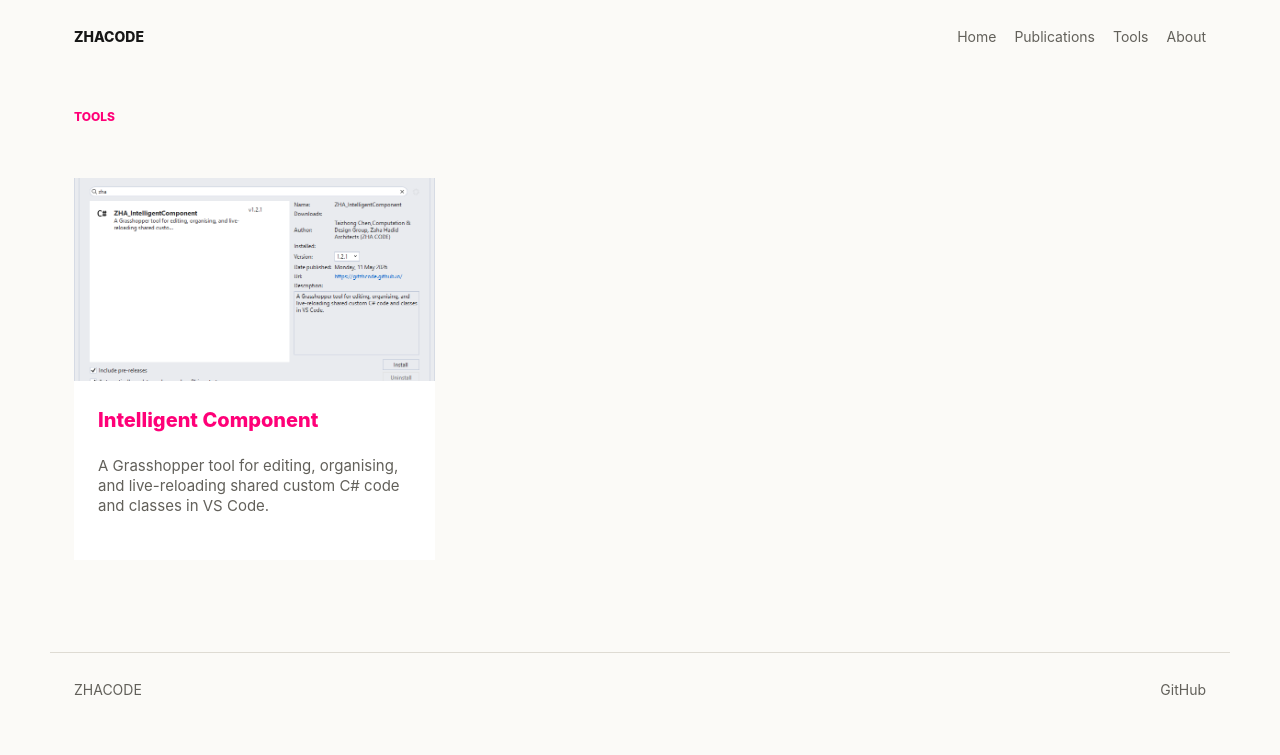
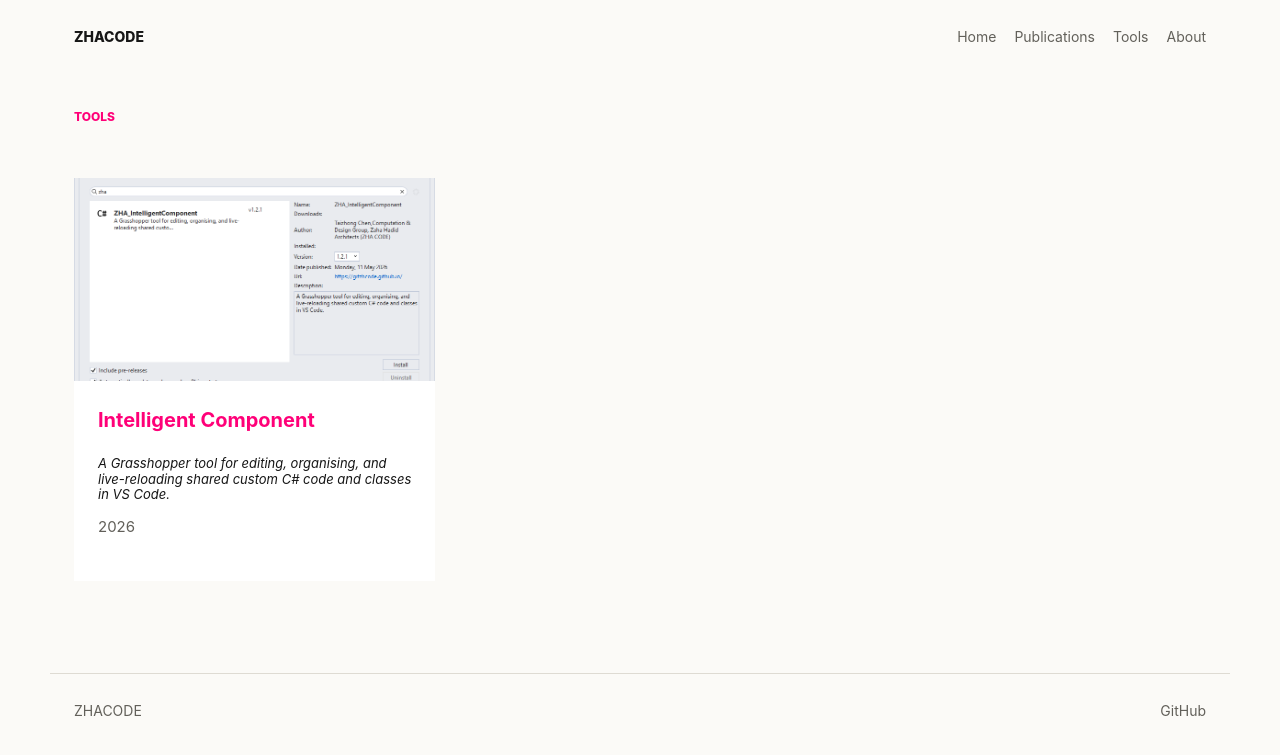
Before and after one commit to GitZHCODE/gitzhcode.github.io, a Jekyll site: the page built from tools.html, in a window 1280 px wide. Shown: the top 755 px of the page. Built offline with Jekyll 4.4.1, drawn with Linux system fonts in a browser that asks for light colours.

Commit message:
updated format layout, font, sizes

```diff
--- a/_tools/intelligent-component.md
+++ b/_tools/intelligent-component.md
@@ -2,6 +2,7 @@
 title: Intelligent Component
 description: A Grasshopper tool for editing, organising, and live-reloading shared custom C# code and classes in VS Code.
 image: /assets/images/tools/intelligent-component/cover.png
+year: 2026
 order: 1
 ---
 
--- a/assets/css/style.css
+++ b/assets/css/style.css
@@ -11,6 +11,10 @@
 
 * {
   box-sizing: border-box;
+}
+
+html {
+  overflow-y: scroll;
 }
 
 body {
@@ -368,12 +372,11 @@
   padding: 26px 24px 30px;
 }
 
-.tool-card span {
-  display: block;
+.tool-card h2 {
   margin-bottom: 22px;
   color: var(--theme);
   font-size: 20px;
-  font-weight: 800;
+  font-weight: 700;
   line-height: 1.32;
 }
 
@@ -383,6 +386,14 @@
   color: var(--muted);
   font-size: 15px;
   line-height: 1.35;
+}
+
+.tool-card .tool-description {
+  color: var(--ink);
+  font-size: 13px;
+  font-style: italic;
+  font-weight: 400;
+  line-height: 1.22;
 }
 
 .publication-grid {
@@ -447,7 +458,11 @@
 }
 
 .publication-card .publication-authors {
-  font-weight: 700;
+  color: var(--ink);
+  font-size: 13px;
+  font-style: italic;
+  font-weight: 400;
+  line-height: 1.22;
 }
 
 .tool-article,
@@ -480,7 +495,10 @@
 .publication-hero .publication-authors {
   max-width: 680px;
   color: var(--ink);
-  font-weight: 700;
+  font-size: 13px;
+  font-style: italic;
+  font-weight: 400;
+  line-height: 1.22;
 }
 
 .publication-hero .publication-year {
@@ -500,7 +518,6 @@
   margin-top: 48px;
 }
 
-.tool-details h2,
 .publication-section {
   margin-top: 42px;
 }
@@ -516,6 +533,28 @@
 
 .tool-details h2:first-child {
   margin-top: 0;
+}
+
+.tool-details h3,
+.publication-section h3 {
+  margin-bottom: 18px;
+  font-size: 18px;
+  font-weight: 700;
+  line-height: 1.32;
+}
+
+.tool-details p,
+.tool-details li,
+.publication-details p,
+.publication-details li {
+  color: var(--muted);
+  font-size: 15px;
+  line-height: 1.55;
+}
+
+.tool-details li,
+.publication-details li {
+  margin-bottom: 10px;
 }
 
 .publication-section pre {
--- a/tools.html
+++ b/tools.html
@@ -8,13 +8,16 @@
   <p class="eyebrow">Tools</p>
 
   <div class="tool-grid" aria-label="Tools list">
-    {% assign tools = site.tools | sort: "order" %}
+    {% assign tools = site.tools | sort: "order" | sort: "year" | reverse %}
     {% for tool in tools %}
       <a class="tool-card" href="{{ tool.url | relative_url }}">
         <img src="{{ tool.image | relative_url }}" alt="">
         <div>
-          <span>{{ tool.title }}</span>
-          <p>{{ tool.description }}</p>
+          <h2>{{ tool.title }}</h2>
+          <p class="tool-description">{{ tool.description }}</p>
+          {% if tool.year %}
+            <p class="tool-year">{{ tool.year }}</p>
+          {% endif %}
         </div>
       </a>
     {% endfor %}
```
